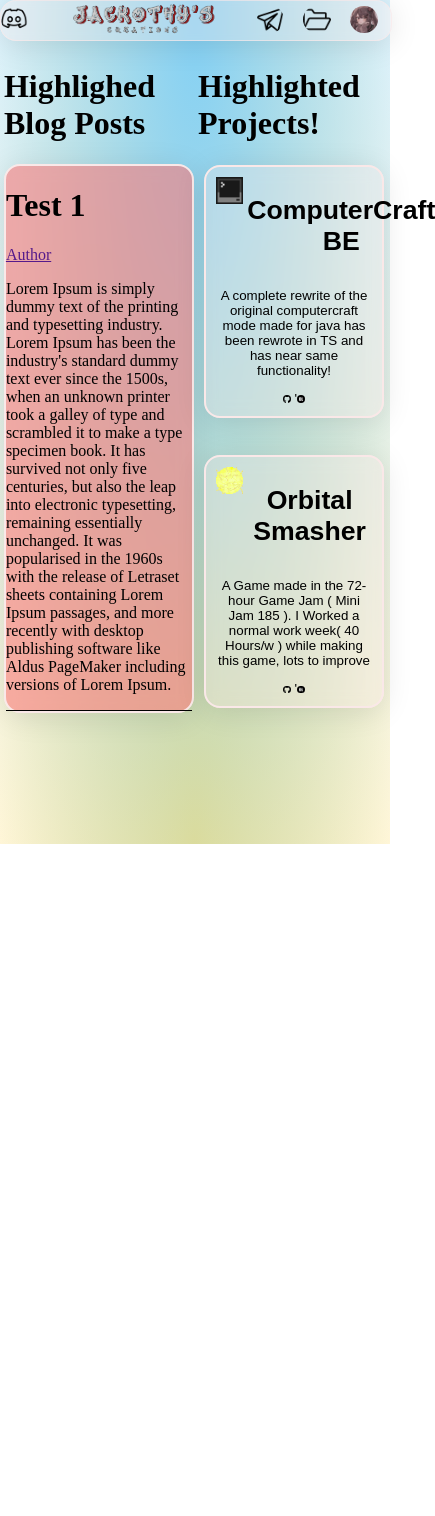
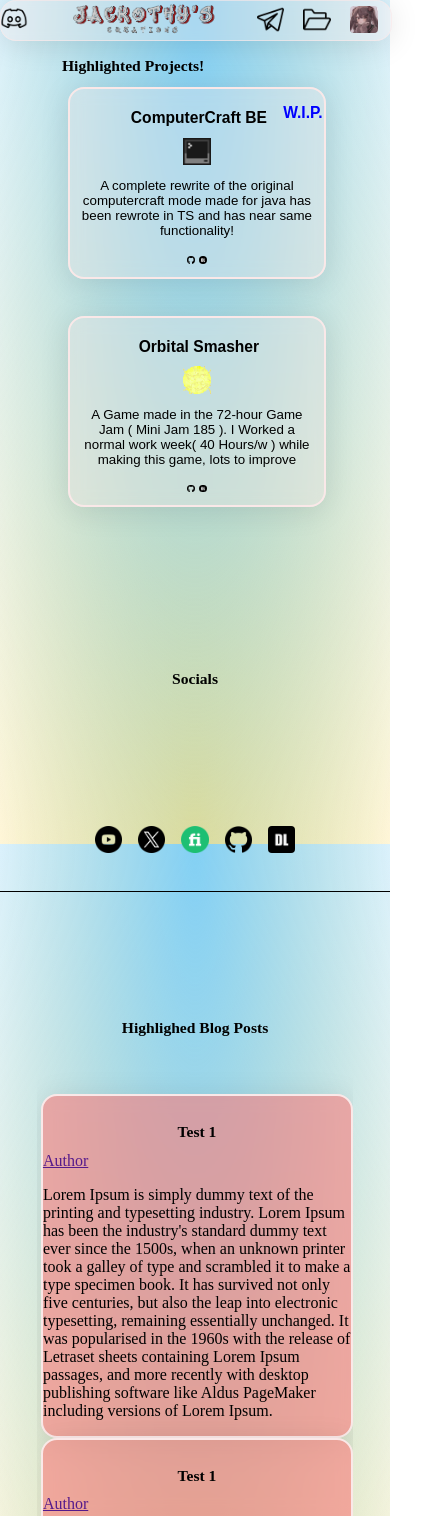
Before and after one commit to ImJackothy/jackothys-creations-website, a plain HTML site: page index.html in a window 390 px wide. Shown: the whole page, 435 px wide, since content can reach past the window. Before the commit the page ends 844 px from the top, so only its background shows below. Drawn offline with Linux system fonts and the light colour scheme.

Commit message:
fixed mobile scaling

```diff
--- a/index.css
+++ b/index.css
@@ -1,3 +1,9 @@
+@keyframes blinker {
+  50% {
+    color: red;
+  }
+}
+
 body {
     height: 100%;
     height: 100%;
@@ -9,6 +15,13 @@ body {
         radial-gradient(ellipse at bottom, #ffe079, transparent);
 }
 
+h1 {
+    font-size: 2vw;
+}
+
+br {
+    border-bottom: 2px rgba(16, 16, 16, 0.684);
+}
 
 #projectExample {
     display: none;
@@ -35,6 +48,7 @@ body {
     width: 7vw;
     height: 7vw;
 }
+
 
 .navbar {
     position: fixed;
@@ -73,10 +87,16 @@ body {
     background-color: transparent;
     border: none;
 }
+
 .navbarImg {
-    border-radius: 20px;
+    border-radius: 1vw;
     width: 7vw;
     height: 7vw;
+}
+
+.noButton {
+    background: none;
+    border: none;
 }
 
 .logoImg {
@@ -105,6 +125,7 @@ body {
 
 .navbarInfo {
     display: none;
+
 }
 
 .navbarElement img:hover + .navbarInfo {
@@ -130,9 +151,6 @@ body {
 
 .blogElement {
     border-bottom: 1px solid black;
-}
-
-.blogLayout {
     background: rgba(250, 119, 119, 0.581);
     border-radius: 16px;
     box-shadow: 0 4px 30px rgba(0, 0, 0, 0.1);
@@ -140,6 +158,8 @@ body {
     -webkit-backdrop-filter: blur(7.8px);
     border: 2px solid rgba(250, 232, 232, 1);
 }
+
+
 
 .projectContainer {
     width: 40vw;
@@ -209,3 +229,102 @@ body {
 .paddDown {
     margin-top: 1vw;
 }
+
+.download {
+    background: none;
+    width: 3vw;
+    height: 3vw;
+}
+
+.download img {
+    width: 3vw;
+    height: 3vw;
+}
+
+.workBox {
+    display: block;
+    position: relative;
+    background:-moz-linear-gradient(#fac001, #f88d02)
+}
+
+.workBoxMessage {
+    color: blue;
+    animation: blinker 1s linear infinite;
+    position: absolute;
+    margin-left: 80%;
+    margin-top: 2%;
+}
+
+.mobile {
+    display:  none;
+    visibility: hidden;
+}
+
+.desktop {
+    visibility: visible;
+    display: block;
+}
+
+.line {
+    margin-top: 4vh;
+    width: 100vw;
+    height: 1px;
+    background-color: black;
+}
+
+@media (max-width: 675px) {
+    h1 {
+        font-size: 4vw;
+    }
+
+    .head {
+        flex-direction: column-reverse;
+        align-items: center;
+    }
+
+    .navbarInfo {
+        font-size: 2vw;
+    }
+
+    .socialLayout button img {
+        width: 10vw;
+        height: 10vw;
+    }
+
+    .socialLayout {
+        margin-left: 20vw;
+    }
+
+    .socialLayout button {
+        margin-left: 4vw;
+    }
+
+    .blog {
+        align-self: center;
+        height: 50vh;
+        width: 80vw;
+        flex-direction: row;
+        overflow-y: auto;
+    }
+
+    .blogElement {
+        padding-top: 2vh;
+    }
+
+    .desktop {
+        visibility: hidden;
+        display:  none;
+    }
+
+    .mobile {
+        visibility: visible;
+        display: block;
+        margin-top: 15vh;
+    }
+
+    .projectContainer {
+        width: 60vw;
+    }
+
+
+}
--- a/index.html
+++ b/index.html
@@ -11,10 +11,20 @@
 
     <div class="head">
         <div class="blog">
-            <h1>Highlighed Blog Posts</h1>
+            <h1 class="desktop">Highlighed Blog Posts</h1>
             <div class="blogLayout">
 
-                <div class="blogElement">
+                <div id="highlight-blog-0" class="blogElement">
+                    <div class="head">
+                        <h1>Test 1</h1>
+                    </div>
+                    <a href="" class="author">Author</a>
+                    <div class="body">
+                        <p>Lorem Ipsum is simply dummy text of the printing and typesetting industry. Lorem Ipsum has been the industry's standard dummy text ever since the 1500s, when an unknown printer took a galley of type and scrambled it to make a type specimen book. It has survived not only five centuries, but also the leap into electronic typesetting, remaining essentially unchanged. It was popularised in the 1960s with the release of Letraset sheets containing Lorem Ipsum passages, and more recently with desktop publishing software like Aldus PageMaker including versions of Lorem Ipsum.</p>
+                    </div>
+                </div>
+
+                <div id="highlight-blog-1" class="blogElement">
                     <div class="head">
                         <h1>Test 1</h1>
                     </div>
@@ -29,6 +39,23 @@
 
         </div>
 
+
+        <h1 class="mobile">Highlighed Blog Posts</h1>
+
+        <div class="line"></div>
+
+        <div class="mobile" style="align-self: center; align-items: center;">
+            <a href="https://www.youtube.com/@TheJackothy"><button class="noButton"><img class="navbarImg" src="Img/youtube_logo.png" alt=""></button></a>
+            <a href="https://x.com/_Jackothy_"><button class="noButton"><img class="navbarImg" src="Img/twitter_logo.png" alt=""></button></a>
+            <a href="https://www.fiverr.com/sellers/jackothy_ji/edit"><button class="noButton"><img class="navbarImg" src="Img/fiverr-icon.png" alt=""></button></a>
+            <a href="https://github.com/ImJackothy"><button class="noButton"><img class="navbarImg" src="Img/github-logo.png" alt=""></button></a>
+            <a href="https://mcpedl.com/user/jackmods/"><button class="noButton"><img class="navbarImg" src="Img/mcpedl.png" alt=""></button></a>
+        </div>
+
+
+        <h1 class="mobile">Socials</h1>
+
+
         <div id="projects" class="projects">
             <h1>Highlighted Projects!</h1>
 
--- a/index.js
+++ b/index.js
@@ -3,13 +3,22 @@ function renderProjects(Projects, full) {
 
     for (let i = 0; i<Projects.length; i++) {
         let sel = Projects[i]
+        let offset = ""
+
+
         let size = "full_projectContainer"
 
         if (full === false) {
             size = "projectContainer"
         }
 
-        let exampleHtml = `<button id="project-${i}" class="invisibleButton" onclick="projectLoad(this)"><div class="${size}">
+        if (sel["wip"]) {
+            size += ` workBox`
+            offset = `<h1 class="workBoxMessage">W.I.P.</h1>`
+        }
+
+        let exampleHtml = `<button id="project-${i}" class="invisibleButton " onclick="projectLoad(this)"><div class="${size}">
+                    ${offset}
                     <div class="head">
                         <img src="Projects/${sel["img"]}" alt="" class="projectImg">
                         <h1 class="projectTitle">${sel["title"]}</h1>
@@ -20,7 +29,8 @@ function renderProjects(Projects, full) {
                     </div>
 
                     <img src="Img/github.png"} alt="" class="socialImg">
-                    '<img src="Img/mcpedl.png"} alt="" class="socialImg">
+                    <img src="Img/mcpedl.png"} alt="" class="socialImg">
+
                 </div></button>`
 
         document.getElementById("projects").innerHTML += exampleHtml
@@ -28,7 +38,6 @@ function renderProjects(Projects, full) {
 }
 
 function projectLoad(element) {
-    console.log("load")
     let name = element.id.split("project-")[1]
     window.location = `project_page.html#${name}`
 }
@@ -65,16 +74,22 @@ let navbar = `
     </div>`
 
 let all = [
-    {"title": "ComputerCraft BE", "desc": "A complete rewrite of the original computercraft mode made for java has been rewrote in TS and has near same functionality!", "img":"computer_craft.png"}
+
 ]
 let highlighted = [
-    {"title": "ComputerCraft BE", "desc": "A complete rewrite of the original computercraft mode made for java has been rewrote in TS and has near same functionality!", "img":"computer_craft.png"}
+
 ]
 
-let OrbitalSmasher = {"title": "Orbital Smasher", "desc": "A Game made in the 72-hour Game Jam ( Mini Jam 185 ).  I Worked a normal work week( 40 Hours/w ) while making this game, lots to improve", "img":"OrbitalSmasher_Icon.png"}
+let CCBE = {"title": "ComputerCraft BE", "desc": "A complete rewrite of the original computercraft mode made for java has been rewrote in TS and has near same functionality!", "img":"computer_craft.png", "wip":true}
+let OrbitalSmasher = {"title": "Orbital Smasher", "desc": "A Game made in the 72-hour Game Jam ( Mini Jam 185 ).  I Worked a normal work week( 40 Hours/w ) while making this game, lots to improve", "img":"OrbitalSmasher_Icon.png", "wip":false}
 
+all.push(CCBE)
 all.push(OrbitalSmasher)
+
+highlighted.push(CCBE)
 highlighted.push(OrbitalSmasher)
+
+
 let params = window.location.href.split("#")
 console.log(params)
 let pathname = document.title
```
Also changed, not shown: socials.html (+6 -10 lines), Img/downloads.png (added).
